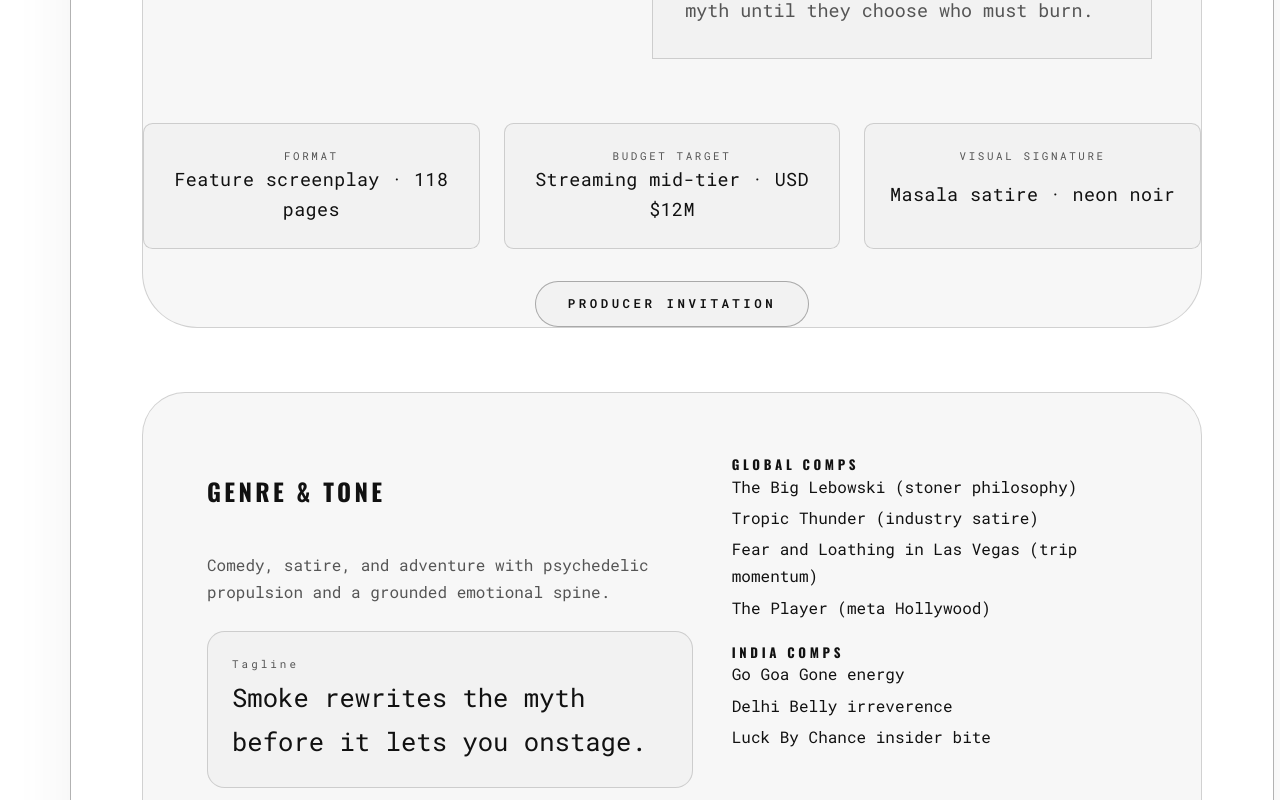
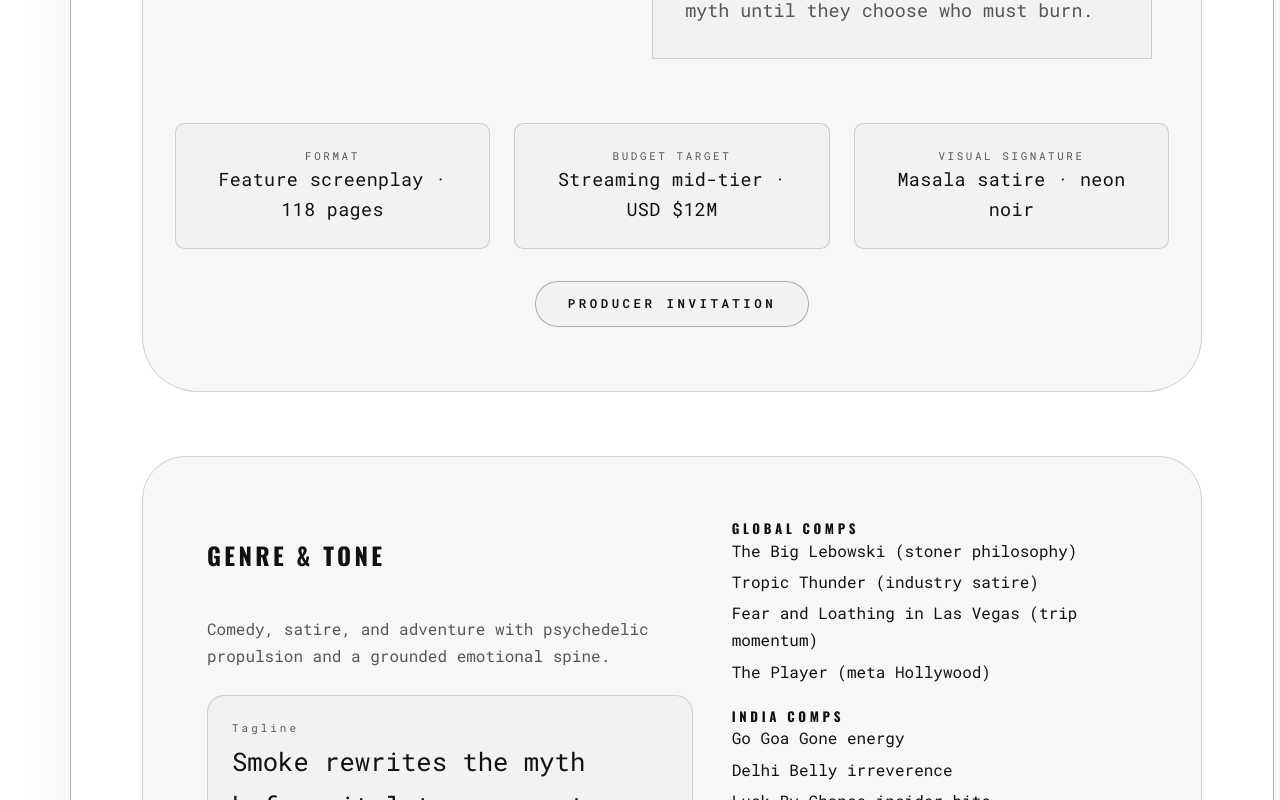
Before and after one commit to epiphanizer/creativesguideus, a Next.js app: page /bong-tour in a window 1280 px wide. Shown: the part 960-1760 px from the top of the page. Built offline with nearby package versions, Linux system fonts and the light colour scheme.

Commit message:
done for night

```diff
--- a/components/bong-tour/BongTourFeature.tsx
+++ b/components/bong-tour/BongTourFeature.tsx
@@ -264,11 +264,8 @@ export function BongTourFeature() {
           <h2>Producer invitation</h2>
           <p>{finalThought}</p>
           <div className="bt-finale__actions">
-            <Button as="a" href="/#contact" className="bt-button bt-button--outline">
-              Access the Bong Tour engine
-            </Button>
             <Button as="a" href="/#contact" className="bt-button bt-button--record">
-              Build your future
+             Connect about Bong Tour
             </Button>
           </div>
         </div>
--- a/styles/sections/_bong-feature.scss
+++ b/styles/sections/_bong-feature.scss
@@ -682,9 +682,9 @@
   display: grid;
   gap: clamp(var(--cg-space-sm), 3vw, var(--cg-space-lg));
   grid-template-columns: repeat(auto-fit, minmax(220px, 1fr));
-  width: 100%;
   padding-inline: 1.5%;
-  margin: clamp(var(--cg-space-xl), 5vw, var(--cg-space-3xl)) 0 0;
+  margin-top: clamp(var(--cg-space-xl), 5vw, var(--cg-space-3xl));
+  margin-inline: 1.5%;
 }
 
 @media (min-width: 960px) {
@@ -720,6 +720,8 @@
   display: flex;
   justify-content: center;
   margin-top: clamp(var(--cg-space-md), 4vw, var(--cg-space-xl));
+  margin-inline: 1.5%;
+  margin-bottom: clamp(var(--cg-space-xl), 5vw, var(--cg-space-3xl));
 }
 
 .bt-hero__cta .bt-button {
```
